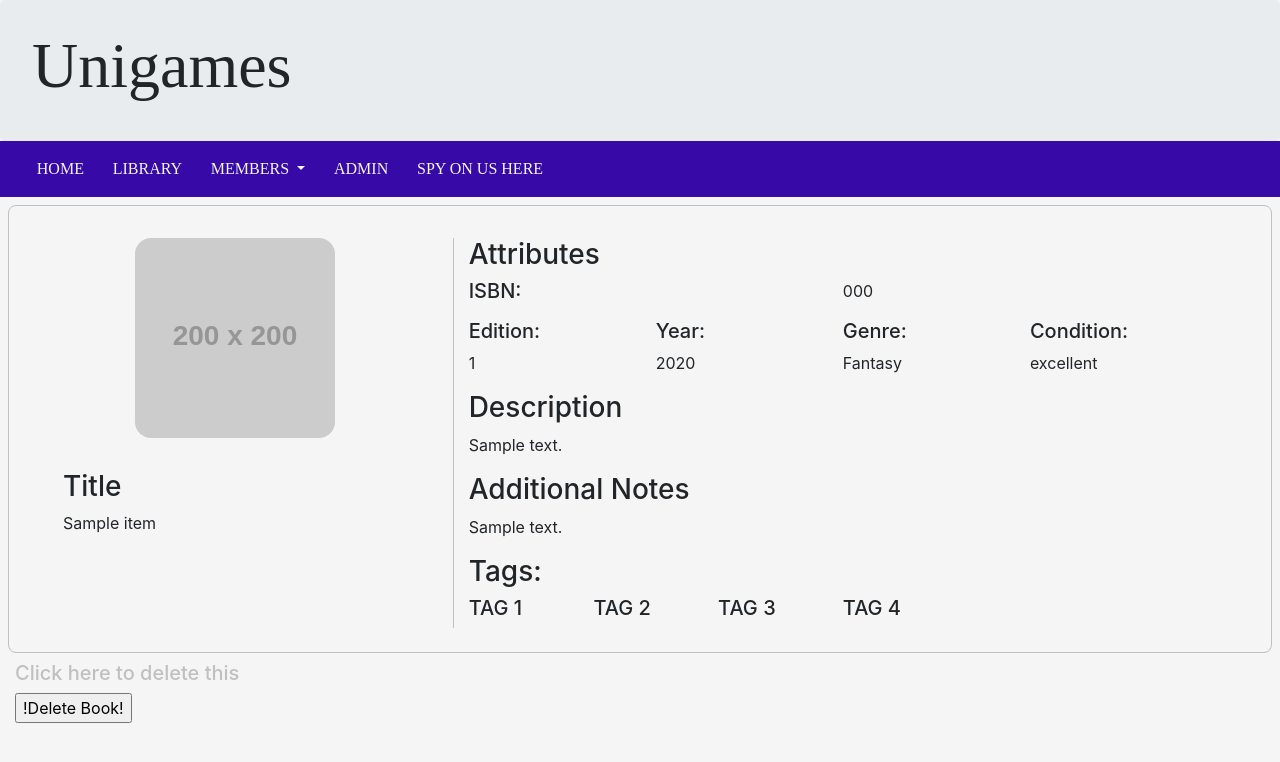
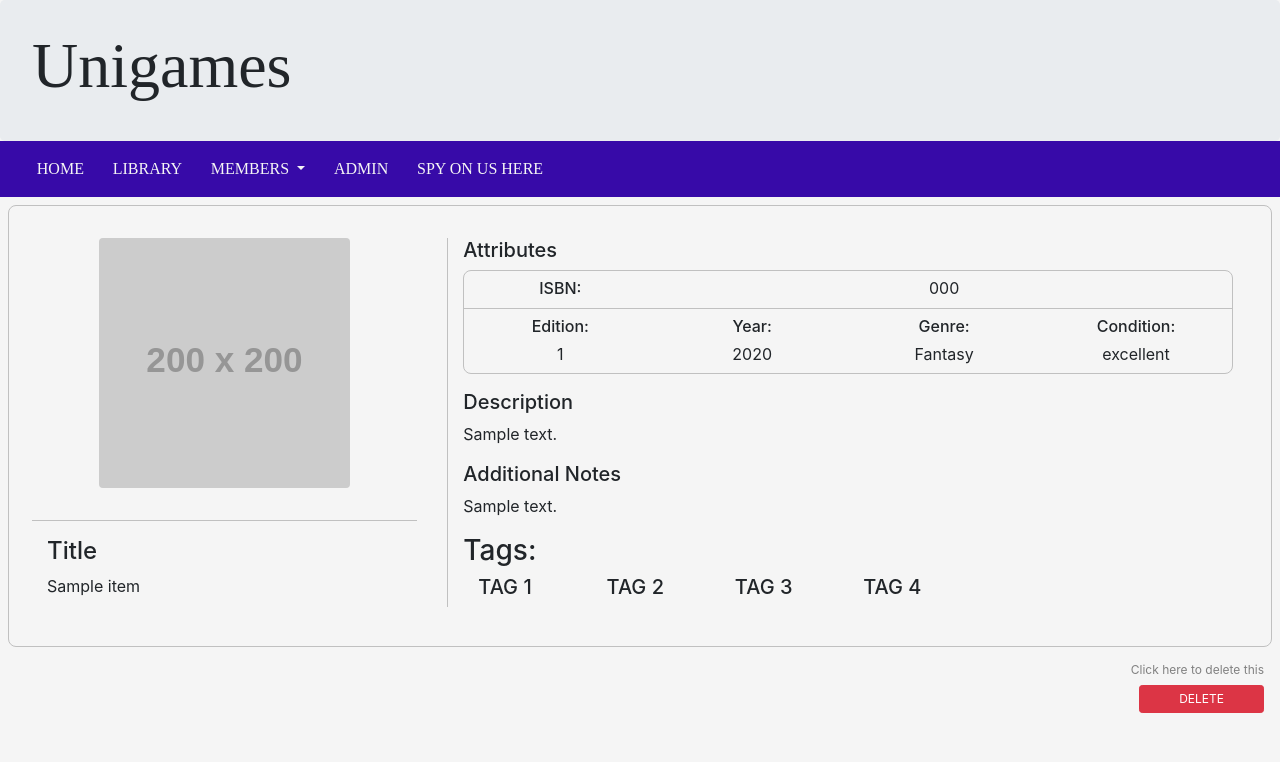
Before and after one commit to sirmiggles/project-dragon, a Django app: page /library/book/1/ in a window 1280 px wide. Shown: the top 762 px of the page. Run offline with Django 3.2, Linux system fonts and the light colour scheme; tables that the repository leaves empty hold one stand-in row (values such as "Sample post"); grey boxes labelled with a size stand in for pictures from a placeholder-image service; some libraries are stand-ins or nearby versions; some web fonts are replaced.

Commit message:
Refine book item view

```diff
--- a/src/dragon/dragon/static/dragon/book_detail.css
+++ b/src/dragon/dragon/static/dragon/book_detail.css
@@ -1,30 +1,81 @@
 #item-details {
     margin: 0.5rem;
-    padding: 1.5rem;
+    padding: 0.5rem;
     padding-top: 2rem;
+    padding-bottom: 2rem;
     border: 1px solid silver;
     border-radius: 0.5rem;
+}
+
+.item-img-container {
+    padding: 0;
+    margin: 0;
+    border-bottom: 1px solid silver;
 }
 
 #book-img {
     display: block;
     margin: auto;
     margin-bottom: 2rem;
-    border-radius: 1rem;
+    width: 65%;
 }
 
-#book-isbn {
-    margin: 0;
-    padding: 0;
+.item-title-container {
+    margin-top: 1rem;
+}
+
+#item-title {
+    font-size: 1.5rem;
 }
 
 .item-attributes {
     border-left: 1px solid silver;
 }
 
+.attr-header {
+    font-size: 1.25rem;
+}
+
+.attr-tags-container {
+    border: 1px solid silver;
+    border-radius: 0.5rem;
+    margin-bottom: 1rem;
+}
+
+.cat-header {
+    font-size: 1rem;
+    padding-top: 0.5rem;
+    padding-bottom: 0.1rem;
+}
+
+#isbn-details {
+    border-bottom: 1px solid silver;
+}
+
+.cat-value {
+    font-weight: normal;
+    font-size: 1rem;
+    text-align: center;
+}
+
+#book-isbn {
+    padding-top: 0.5rem;
+}
+
+#delete-item {
+    margin: 1rem;
+    padding: 0;
+}
 
 .item-delete-message {
-    color: silver;
+    font-size: 0.75rem;
+    font-weight: normal;
+    color: grey;
+}
+
+#delete-button {
+    font-size: 0.75rem;
+    width: 10%;
 }
 
 /*  Media queries for mobile display  */
@@ -38,4 +89,30 @@
     .item-attributes {
         border-left: none;
     }
+
+    .attr-tags-container {
+        border: none;
+        margin-bottom: 1rem;
+    }
+
+    #isbn-details {
+        border: none;
+    }
+
+    .attr-cell {
+        border: none;
+    }
+
+    #book-isbn {
+        padding-top: 0;
+    }
+
+    .cat-value {
+        text-align: left;
+    }
+
+    #delete-button {
+        font-size: 0.5rem;
+        width: 66.7%;
+    }
 }
--- a/src/dragon/library/templates/library/book_detail.html
+++ b/src/dragon/library/templates/library/book_detail.html
@@ -10,12 +10,12 @@
 <div class="d-md-flex" id="item-details">
   <!--  Left column of item page  -->
   <div class="d-flex col-12 col-md-4 flex-column">
-    <div class="container-fluid">
-      <img id="book-img" src="https://dummyimage.com/200x200/d6d6d6.png&text=[INSERT+IMAGE+HERE]"/>
+    <div class="container-fluid item-img-container">
+      <img class="rounded" id="book-img" src="https://dummyimage.com/200x200/d6d6d6.png&text=[INSERT+IMAGE+HERE]"/>
     </div>
 
-    <div class="container-fluid">
-      <h3>Title</h3>
+    <div class="container-fluid item-title-container">
+      <h3 id="item-title">Title</h3>
       <p>{{ book.name }}</p>
     </div>
   </div>
@@ -23,30 +23,32 @@
   <div class="container-fluid">
     <div class="container-fluid item-attributes">
       <h3 class="attr-header">Attributes</h3>
-      <div class="d-flex p-0 flex-column flex-md-row" id="book-isbn">
-        <div class="p-0 col-6">
-          <h5>ISBN:</h5>
+      <div class="attr-tags-container">
+        <div class="d-flex flex-column flex-md-row" id="isbn-details">
+          <div class="p-0 col-3 text-md-center attr-cell">
+            <h5 class="cat-header">ISBN:</h5>
           </div>
-        <div class="p-0 col-6">
-          <p>{{ book.isbn }}</p>
+          <div class="p-0 col-9 text-md-center attr-cell">
+            <h6 class="cat-value" id="book-isbn">{{ book.isbn }}</h6>
           </div>
         </div>
         <div class="d-flex flex-column flex-md-row">
-        <div class="p-0 col-12 col-md-3">
-          <h5>Edition:</h5>
-          <p>{{ book.edition }}</p>
+          <div class="p-0 col-12 col-md-3 text-md-center attr-cell">
+            <h5 class="cat-header">Edition:</h5>
+            <h6 class="cat-value">{{ book.edition }}</h6>
           </div>
-        <div class="p-0 col-12 col-md-3">
-          <h5>Year:</h5>
-          <p>{{ book.year }}</p>
+          <div class="p-0 col-12 col-md-3 text-md-center attr-cell">
+            <h5 class="cat-header">Year:</h5>
+            <h6 class="cat-value">{{ book.year }}</h6>
           </div>
-        <div class="p-0 col-12 col-md-3">
-          <h5>Genre:</h5>
-          <p>{{ book.get_genre_display }}</p>
+          <div class="p-0 col-12 col-md-3 text-md-center attr-cell">
+            <h5 class="cat-header">Genre:</h5>
+            <h6 class="cat-value">{{ book.get_genre_display }}</h6>
           </div>
-        <div class="p-0 col-12 col-md-3">
-          <h5>Condition:</h5>
-          <p>{{ book.get_condition_display }}</p>
+          <div class="p-0 col-12 col-md-3 text-md-center attr-cell">
+            <h5 class="cat-header">Condition:</h5>
+            <h6 class="cat-value">{{ book.get_condition_display }}</h6>
+          </div>
         </div>
       </div>
 
@@ -65,17 +67,17 @@
       {% endif %}
 
       <h3>Tags:</h3>
-      <div class="p-0 d-flex flex-column flex-md-row">
-        <div class="p-0 col-12 col-md-2 item-tag">
+      <div class=" d-flex flex-column flex-md-row">
+        <div class=" col-12 col-md-2 item-tag">
           <h5>TAG 1</h5>
         </div>
-        <div class="p-0 col-12 col-md-2 item-tag">
+        <div class=" col-12 col-md-2 item-tag">
           <h5>TAG 2</h5>
         </div>
-        <div class="p-0 col-12 col-md-2 item-tag">
+        <div class=" col-12 col-md-2 item-tag">
           <h5>TAG 3</h5>
         </div>
-        <div class="p-0 col-12 col-md-2 item-tag">
+        <div class=" col-12 col-md-2 item-tag">
           <h5>TAG 4</h5>
         </div>
       </div>
@@ -83,10 +85,10 @@
   </div>
 </div>
 
-<div class="container-fluid">
-<h5 class="item-delete-message">Click here to delete this</h5>
+<div class="text-center text-md-right" id="delete-item">
+  <h6 class="item-delete-message">Click here to delete this</h6>
   <form action="{% url 'library:remove_book' book.id %}" method="post">
-  <input type="submit" value="!Delete Book!">
+    <button class="btn btn-warning btn-danger btn-sm" id="delete-button" type="submit">DELETE</button>
     {% csrf_token %}
 </form>
 </div>
```
Lines whose indentation alone changed are shown as unchanged.
